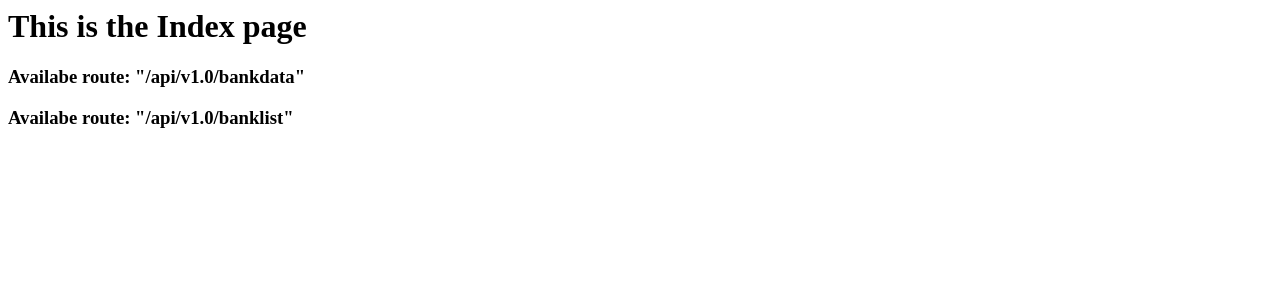
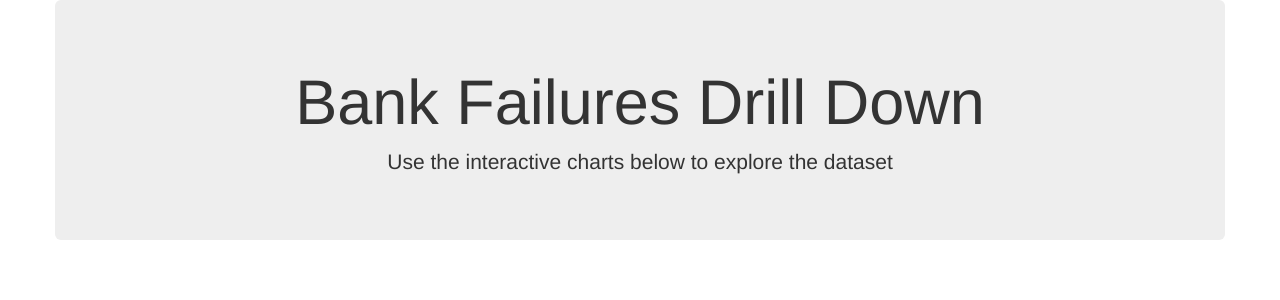
Before and after one commit to AleidvdZ/Project_3, a Flask app: page / in a window 1280 px wide. Shown: the top 300 px of the page. Run offline with Flask 3, Linux system fonts and the light colour scheme; data comes from the database, SQL or seed files in the repository; some libraries are stand-ins or nearby versions.

Commit message:
0826 index file updated

```diff
--- a/project_files/templates/index.html
+++ b/project_files/templates/index.html
@@ -1,15 +1,58 @@
-<html>
+<!DOCTYPE html>
+<html lang="en">
 
 <head>
-    <title>Project 3</title>
+<meta charset="UTF-8">
+  <meta name="viewport" content="width=device-width, initial-scale=1.0">
+  <meta http-equiv="X-UA-Compatible" content="ie=edge">
+  <title>Project 3</title>
+  <link rel="stylesheet" href="https://maxcdn.bootstrapcdn.com/bootstrap/3.3.7/css/bootstrap.min.css">
+
+
+  <!-- Leaflet CSS -->
+  <link rel="stylesheet" href="https://unpkg.com/leaflet@1.9.4/dist/leaflet.css"
+    integrity="sha256-p4NxAoJBhIIN+hmNHrzRCf9tD/miZyoHS5obTRR9BMY="
+    crossorigin="" />
+
+  <!-- Leaflet JavaScript code -->
+  <script src="https://unpkg.com/leaflet@1.9.4/dist/leaflet.js"
+    integrity="sha256-20nQCchB9co0qIjJZRGuk2/Z9VM+kNiyxNV1lvTlZBo="
+    crossorigin=""></script>
+
+  <!-- Our CSS not sure if we need a separate css as there are css pulled in above -->
+  <!-- <link rel="stylesheet" type="text/css" href="style.css"> -->
 </head>
 
 <body>
-    <h1>This is the Index page</h1><p>
-        <h3>Availabe route: "/api/v1.0/bankdata"</h3>
-        <h3>Availabe route: "/api/v1.0/banklist"</h3>
-    <script src="https://d3js.org/d3.v7.min.js"></script>
-    <script src="/static/js/script.js"></script>
+    <!-- The div for the heading -->
+    <div class="container">
+        <div class="row">
+            <div class="col-md-12 jumbotron text-center">
+                <h1>Bank Failures Drill Down</h1>
+                <p>Use the interactive charts below to explore the dataset</p>
+            </div>
+        </div>
+        <div class="row">
+            <!-- The div for the map -->
+            <div id="map"></div>
+                </div>
+        </div>
+        <!-- <div class="col-md-5">
+            <div id="bar"></div>
+          </div>
+        </div>
+        <div class="row">
+          <div class="col-md-12">
+            <div id="bubble"></div>
+          </div>
+        </div> -->
+    </div>
+
+
+<script src="https://d3js.org/d3.v7.min.js"></script>
+<script src="https://cdn.plot.ly/plotly-latest.min.js"></script>
+<script src="/static/js/script.js"></script>
+
 </body>
 
 </html>
```
